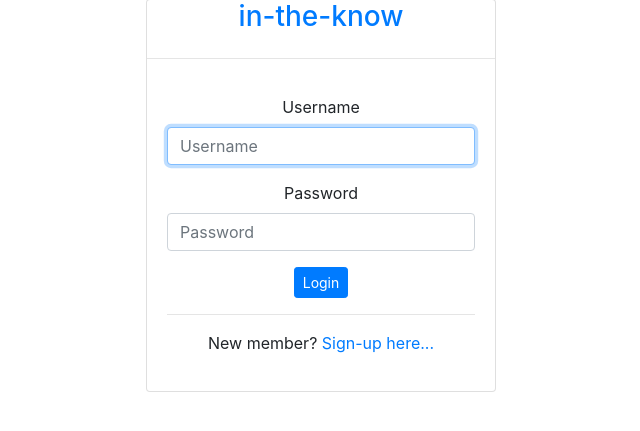
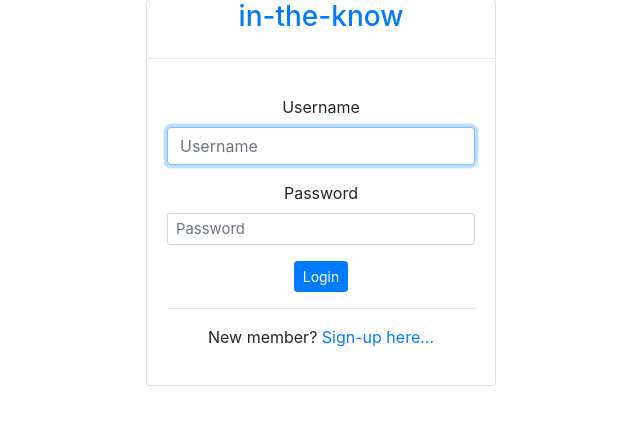
Before and after one commit to rknyra/in-the-know, a Django app: page /accounts/login/ in a window 1280 px wide. Shown: the part 147-578 px from the top of the page, without its empty margins (319-959 px from the left). Run offline with Django 3.2, Linux system fonts and the light colour scheme; some libraries are stand-ins or nearby versions.

Commit message:
modify the registration form to display only the necessary information - enhance user experience

```diff
--- a/static/css/custom.css
+++ b/static/css/custom.css
@@ -15,3 +15,13 @@
     background-color: 333;
     opacity: 1;
 }
+.regForm input[type='text'], input[type='email'], input[type='password'] {
+    height: calc(1.5em + 0.5rem + 2px);
+    padding: 0.25rem 0.5rem;
+    font-size: 0.930125rem;
+    line-height: 1.5;
+    border-radius: 0.2rem;
+}
+.regForm small {
+    display: none;
+}
```
